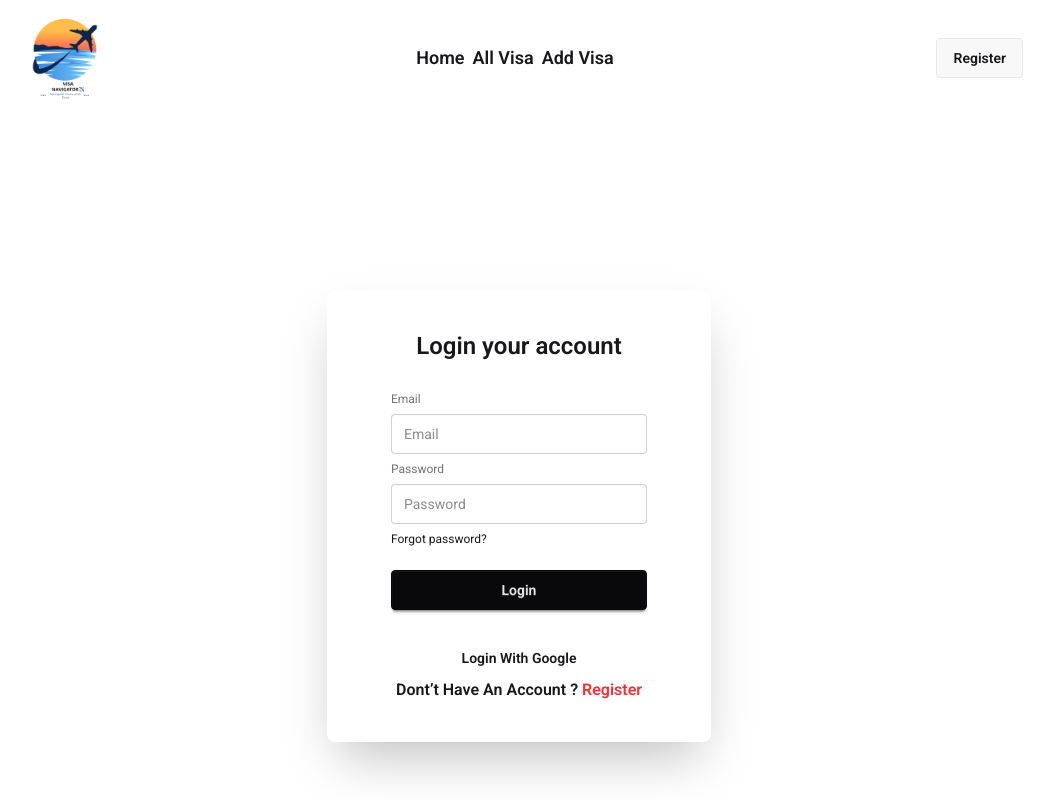
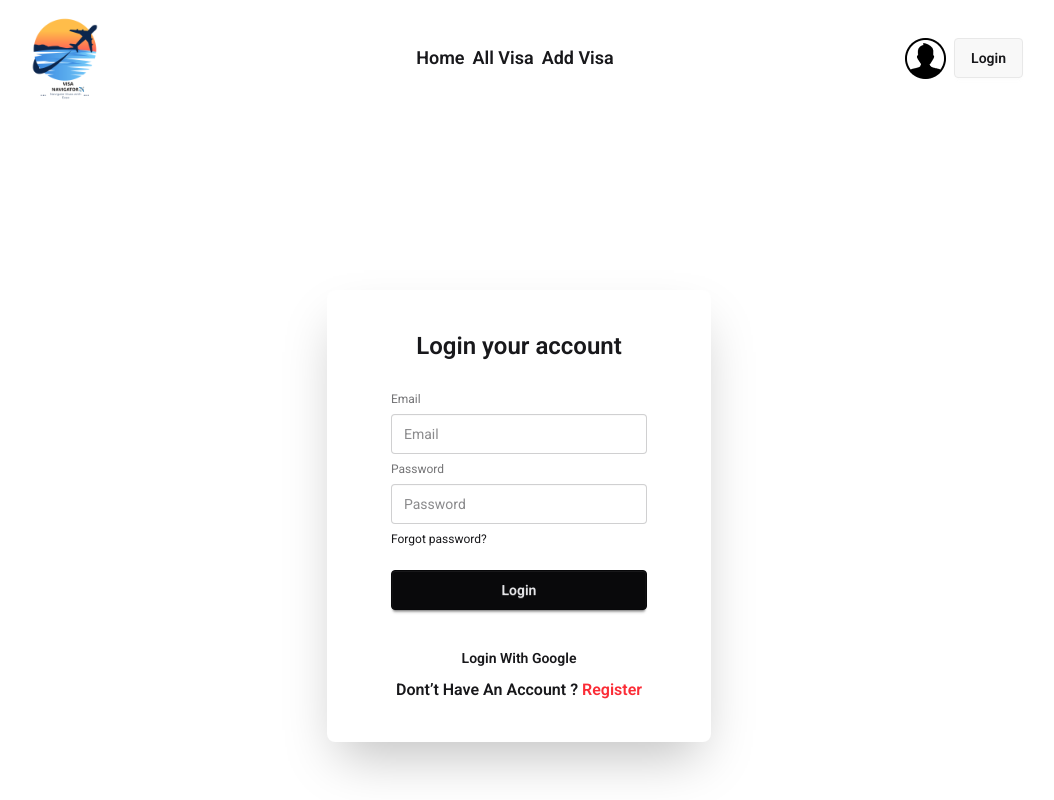
Before and after one commit to asif2241/visa-navigator-client, a React (Vite) app: page /login in a window 1280 px wide. Shown: the top 800 px of the page, without its empty margins (121-1175 px from the left). Built offline with nearby package versions, Linux system fonts and the light colour scheme; no server answers.

Commit message:
React Awesome reveal used in home page

```diff
--- a/package.json
+++ b/package.json
@@ -10,11 +10,13 @@
     "preview": "vite preview"
   },
   "dependencies": {
+    "@emotion/react": "^11.14.0",
     "@tailwindcss/vite": "^4.0.9",
     "firebase": "^11.4.0",
     "localforage": "^1.10.0",
     "match-sorter": "^8.0.0",
     "react": "^19.0.0",
+    "react-awesome-reveal": "^4.3.1",
     "react-dom": "^19.0.0",
     "react-icons": "^5.5.0",
     "react-router-dom": "^7.2.0",
--- a/src/Components/Navbar.jsx
+++ b/src/Components/Navbar.jsx
@@ -1,8 +1,10 @@
-import React from "react";
+import React, { useContext } from "react";
 import { Link, NavLink } from "react-router-dom";
 import logopng from "../../src/assets/freepik-gradient-sunrise-travel-agency-logo-20250303125922qPbn.png";
-
+import userIcon from "../../src/assets/user.png";
+import { AuthContext } from "./Provider/AuthProvider";
 const Navbar = () => {
+  const { user, logOut } = useContext(AuthContext);
   const links = (
     <>
       <NavLink
@@ -72,9 +74,25 @@ const Navbar = () => {
           <ul className="menu menu-horizontal px-1">{links}</ul>
         </div>
         <div className="navbar-end">
-          <Link to={"/register"} className="btn">
-            Register
-          </Link>
+          {user && user.photoURL ? (
+            <img
+              className="w-10 rounded-full mr-2"
+              src={user.photoURL}
+              alt=""
+            />
+          ) : (
+            <img className="mr-2" src={userIcon} alt="" />
+          )}
+
+          {user && user.email ? (
+            <button onClick={logOut} to={"/login"} className="btn">
+              Log Out
+            </button>
+          ) : (
+            <Link to={"/login"} className="btn">
+              Login
+            </Link>
+          )}
         </div>
       </div>
     </div>
--- a/src/Components/Provider/AuthProvider.jsx
+++ b/src/Components/Provider/AuthProvider.jsx
@@ -4,6 +4,7 @@ import {
   onAuthStateChanged,
   signInWithEmailAndPassword,
   signInWithPopup,
+  signOut,
 } from "firebase/auth";
 import { createContext, useEffect, useState } from "react";
 import { auth } from "../firebase/firebase.config";
@@ -34,6 +35,13 @@ const AuthProvider = ({ children }) => {
     return signInWithPopup(auth, googleProvider);
   };
 
+  // user Logout
+
+  const logOut = () => {
+    setLoading(true);
+    return signOut(auth);
+  };
+
   // setting an ovserver or towe
   useEffect(() => {
     const unSubscribe = onAuthStateChanged(auth, (currentUser) => {
@@ -49,10 +57,10 @@ const AuthProvider = ({ children }) => {
     user,
     setUser,
     loading,
-    setLoading,
     createNewUser,
     userLogin,
     signInWithGoogle,
+    logOut,
   };
   return (
     <AuthContext.Provider value={authInfo}>{children}</AuthContext.Provider>
--- a/src/LayoutComponents/WhoWeAre.jsx
+++ b/src/LayoutComponents/WhoWeAre.jsx
@@ -1,24 +1,34 @@
+import { Slide } from "react-awesome-reveal";
+
 const WhoWeAre = () => {
   return (
-    <div className="flex flex-col md:flex-row max-w-[1200px] md:w-4/5 w-11/12  mx-auto bg-red-300 py-10 md:px-14 px-5 gap-10 my-16">
-      {/* <h2 className="text-3xl mx-auto font-bold">Who We Are?</h2> */}
+    <div className="my-16  ">
+      <Slide>
+        <h3 className="text-center font-bold text-4xl text-gray-600 py-5">
+          Who We Are?
+        </h3>
+      </Slide>
+      <div className="flex flex-col md:flex-row max-w-[1200px]  bg-red-300  md:px-14 px-5 gap-10 py-10 mx-auto md:w-4/5 w-11/12 ">
         {/* left */}
         <div className="flex-1 md:border-r-2 md:border-dashed bg-white lg:p-10 p-5">
+          <Slide>
             <h2 className="text-2xl font-semibold mb-4 text-gray-500">
               Your Trusted Partner in <br /> Global Travel
             </h2>
             <p className="text-gray-600">
-          At Visa Navigator, we are more than just a travel agency – we are your
-          gateway to the world. With years of expertise in visa processing and
-          travel planning, we are dedicated to making your journey seamless and
-          stress-free. Whether you're traveling for business, leisure, or
-          adventure, our team is here to guide you every step of the way. Let us
-          handle the complexities so you can focus on exploring the world with
-          confidence.
+              At Visa Navigator, we are more than just a travel agency – we are
+              your gateway to the world. With years of expertise in visa
+              processing and travel planning, we are dedicated to making your
+              journey seamless and stress-free. Whether you're traveling for
+              business, leisure, or adventure, our team is here to guide you
+              every step of the way. Let us handle the complexities so you can
+              focus on exploring the world with confidence.
             </p>
+          </Slide>
         </div>
         {/* right */}
         <div className="flex-1 space-y-5 bg-white  lg:p-10 p-5">
+          <Slide direction="right">
             {/* 1 */}
             <div className="flex gap-5">
               <div>
@@ -32,8 +42,8 @@ const WhoWeAre = () => {
                   Visa Consultation
                 </h3>
                 <p className="text-gray-600">
-              There are many variations of passages of but the majority have in
-              some form
+                  There are many variations of passages of but the majority have
+                  in some form
                 </p>
               </div>
             </div>
@@ -51,12 +61,14 @@ const WhoWeAre = () => {
                   Visa Consultation
                 </h3>
                 <p className="text-gray-600">
-              There are many variations of passages of but the majority have in
-              some form
+                  There are many variations of passages of but the majority have
+                  in some form
                 </p>
               </div>
             </div>
+          </Slide>
           {/*  */}
+        </div>
       </div>
     </div>
   );
--- a/src/LayoutComponents/WhyChooseUs.jsx
+++ b/src/LayoutComponents/WhyChooseUs.jsx
@@ -1,3 +1,5 @@
+import { Fade } from "react-awesome-reveal";
+
 const WhyChooseUs = () => {
   return (
     <div>
@@ -7,7 +9,9 @@ const WhyChooseUs = () => {
       >
         <div className="lg:w-4/5 w-full  mx-auto  flex flex-col lg:flex-row justify-between">
           {/* text content  */}
+
           <div className="text-white justify-center lg:w-[50%] w-full lg:pt-20 py-5 px-5">
+            <Fade cascade damping={0.5}>
               <button className="bg-transparent  border-2 font-semibold text-xl py-2 px-4 border-white my-5">
                 Why Choose Us
               </button>
@@ -15,12 +19,14 @@ const WhyChooseUs = () => {
                 We are professional Expert <br /> in Immigration
               </h2>
               <p className="text-lg font-light mb-5">
-              We are more than just a travel agency – we are your gateway to the
-              world. With years of expertise in visa processing and travel
+                We are more than just a travel agency – we are your gateway to
+                the world. With years of expertise in visa processing and travel
                 planning, we are dedicated to making your journey seamless and
                 stress-free.
               </p>
+            </Fade>
             <div className="flex items-center gap-5">
+              <Fade cascade damping={0.5}>
                 <div>
                   <img
                     src="https://img.icons8.com/?size=100&id=4waEOQFOTv0s&format=png&color=000000"
@@ -33,8 +39,10 @@ const WhyChooseUs = () => {
                     The right way
                   </h3>
                 </div>
+              </Fade>
             </div>
           </div>
+
           {/* img  */}
           <div className=" lg:w-[50%] w-full  flex items-center">
             <img
```
Also changed, not shown: src/assets/user.png (added), 1 other file (tests, documents, lock files or other folders). Lines whose indentation alone changed are shown as unchanged.
